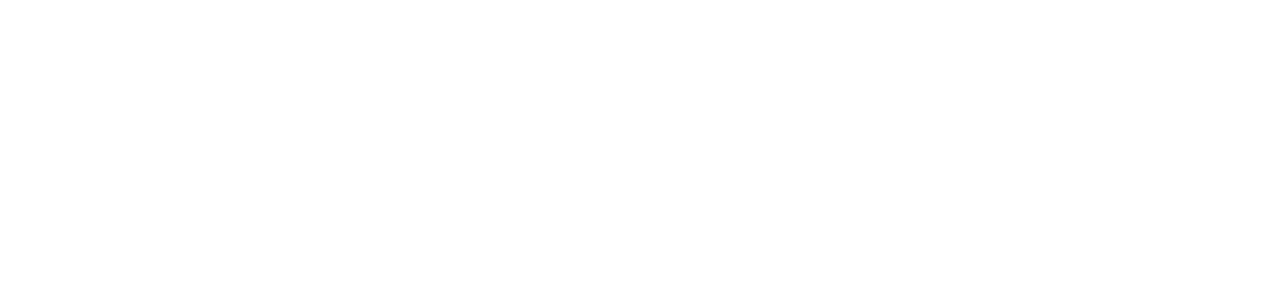
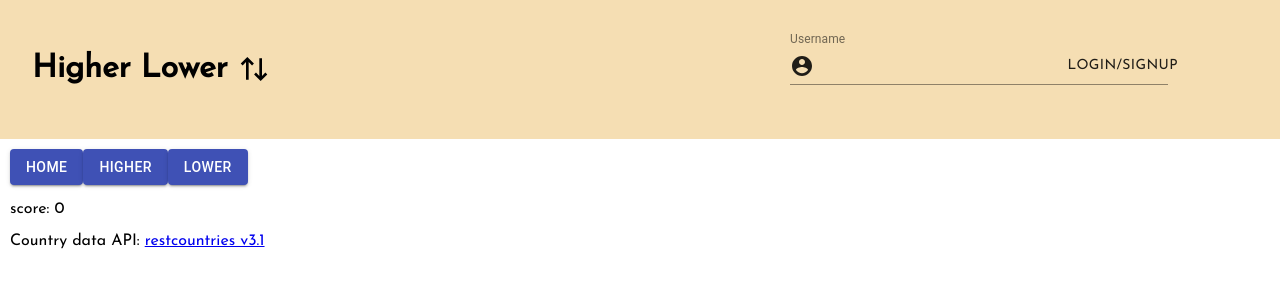
Before and after one commit to davidculemann/higher-lower, a React (Create React App) app: page /play in a window 1280 px wide. Before the commit this address had no page. Shown: the top 300 px of the page. Built offline with nearby package versions, Linux system fonts and the light colour scheme; no server answers; the HTML template or start-up script is replaced by a standard one.

Commit message:
add Navbar component with WIP login/signup space

```diff
--- a/package.json
+++ b/package.json
@@ -7,6 +7,7 @@
     "@emotion/react": "^11.7.1",
     "@emotion/styled": "^11.6.0",
     "@material-ui/core": "^4.12.3",
+    "@material-ui/icons": "^4.11.2",
     "@mui/material": "^5.3.1",
     "axios": "^0.25.0",
     "react": "^17.0.2",
--- a/src/App.css
+++ b/src/App.css
@@ -3,14 +3,23 @@
 /* * {
   font-family: "Vazir", sans-serif !important;
 } */
-
 * {
   font-family: "Josefin Sans", cursive;
 }
 
-img {
-  height: 300px;
-  box-shadow: 0 4px 8px 0 rgba(0, 0, 0, 0.2), 0 6px 20px 0 rgba(0, 0, 0, 0.19);
+html,
+body {
+  height: 100%;
+}
+
+body {
+  margin: 0;
+  display: flex;
+  flex-direction: column;
+}
+
+.home-screen {
+  padding: 10px;
 }
 
 .home-header {
@@ -18,8 +27,45 @@
   align-items: center;
 }
 
+.navbar {
+  display: flex;
+  padding: 2em;
+  background-color: wheat;
+}
+
+.login-div {
+  margin-right: 5em;
+  margin-left: auto;
+}
+
+/* Game screen styles */
+.options-panel {
+  display: flex;
+}
+
+.left-option,
+.right-option {
+  flex: 1;
+  justify-content: center;
+  text-align: center;
+}
+
+.game-screen {
+  padding: 10px;
+}
+
+img {
+  height: 400px;
+  box-shadow: 0 4px 8px 0 rgba(0, 0, 0, 0.2), 0 6px 20px 0 rgba(0, 0, 0, 0.19);
+}
+
 Dialog {
   display: flex;
   justify-content: center;
   align-items: center;
 }
+
+.footer {
+  margin-top: auto;
+  flex-shrink: 0;
+}
--- a/src/App.tsx
+++ b/src/App.tsx
@@ -2,6 +2,7 @@
 import { GameScreen } from "./components/GameScreen";
 import { HomeScreen } from "./components/HomeScreen";
 import { BrowserRouter as Router, Routes, Route } from "react-router-dom";
+import { Navbar } from "./components/Navbar";
 
 // config();
 //const serverBaseURL = process.env.REACT_APP_API_BASE;
@@ -9,9 +10,10 @@
 function App(): JSX.Element {
   return (
     <Router>
+      <Navbar />
       <Routes>
         <Route path="/" element={<HomeScreen />} />
-        <Route path="game" element={<GameScreen />} />
+        <Route path="play" element={<GameScreen />} />
       </Routes>
     </Router>
   );
--- a/src/components/GameScreen.tsx
+++ b/src/components/GameScreen.tsx
@@ -5,6 +5,7 @@
 import { restcountriesURL } from "../utils/apiURL";
 import { getTwoRandomInts } from "../utils/getTwoRandomInts";
 import { readableNumber } from "../utils/readableNumber";
+import { GeoFooter } from "./GeoFooter";
 //MUI dialog imports
 import Button from "@mui/material/Button";
 import Dialog from "@mui/material/Dialog";
@@ -127,7 +128,7 @@
   };
 
   return (
-    <div>
+    <div className="game-screen">
       <Link to="/">
         <Button variant="contained">Home</Button>
       </Link>
@@ -139,8 +140,8 @@
       </Button>
       <p>score: {score}</p>
       {countryOptions && (
-        <div id="options">
-          <div id="left-option">
+        <div className="options-panel">
+          <div className="left-option">
             <p>{countryOptions[0].name}</p>
             <p>population {readableNumber(countryOptions[0].population)}</p>
             <p>
@@ -151,7 +152,7 @@
               alt={`country flag of ${countryOptions[0].name}`}
             />
           </div>
-          <div id="right-option">
+          <div className="right-option">
             <p>{countryOptions[1].name}</p>
             <p>population {readableNumber(countryOptions[1].population)}</p>
             <p>area: ???</p>
@@ -189,6 +190,7 @@
           </Button>
         </DialogActions>
       </Dialog>
+      <GeoFooter />
     </div>
   );
 }
--- /dev/null
+++ b/src/components/GeoFooter.tsx
@@ -0,0 +1,10 @@
+export function GeoFooter(): JSX.Element {
+  return (
+    <div className="footer">
+      <p>
+        Country data API:{" "}
+        <a href="https://restcountries.com/">restcountries v3.1</a>
+      </p>
+    </div>
+  );
+}
--- a/src/components/HomeScreen.tsx
+++ b/src/components/HomeScreen.tsx
@@ -7,19 +7,14 @@
   RadioGroup,
 } from "@material-ui/core";
 import { Link } from "react-router-dom";
-import { RiArrowUpDownLine } from "react-icons/ri";
 import { useState } from "react";
 
 export function HomeScreen(): JSX.Element {
   const [category, setCategory] = useState<string>("area");
 
   return (
-    <div>
-      <h1 className="home-header">
-        Higher Lower<span>&nbsp;</span>
-        <RiArrowUpDownLine />
-      </h1>
-      <Link to="/game">
+    <div className="home-screen">
+      <Link to="/play">
         <Button variant="contained" onClick={() => console.log(category)}>
           Play
         </Button>
--- /dev/null
+++ b/src/components/Navbar.tsx
@@ -0,0 +1,39 @@
+import { Button, InputAdornment, TextField } from "@material-ui/core";
+import { AccountCircle } from "@material-ui/icons";
+import { useState } from "react";
+import { RiArrowUpDownLine } from "react-icons/ri";
+
+export function Navbar(): JSX.Element {
+  const [user, setUser] = useState<string>("");
+
+  const handleLogin = () => {
+    console.log(`${user} just tried to login`);
+  };
+
+  return (
+    <div className="navbar">
+      <h1 className="home-header">
+        Higher Lower<span>&nbsp;</span>
+        <RiArrowUpDownLine />
+      </h1>
+      <div className="login-div">
+        <TextField
+          id="standard-name"
+          label="Username"
+          value={user}
+          onChange={(e) => setUser(e.target.value)}
+          InputProps={{
+            endAdornment: (
+              <Button onClick={() => handleLogin()}>Login/Signup</Button>
+            ),
+            startAdornment: (
+              <InputAdornment position="start">
+                <AccountCircle />
+              </InputAdornment>
+            ),
+          }}
+        />
+      </div>
+    </div>
+  );
+}
```
Also changed, not shown: 1 other file (tests, documents, lock files or other folders).
